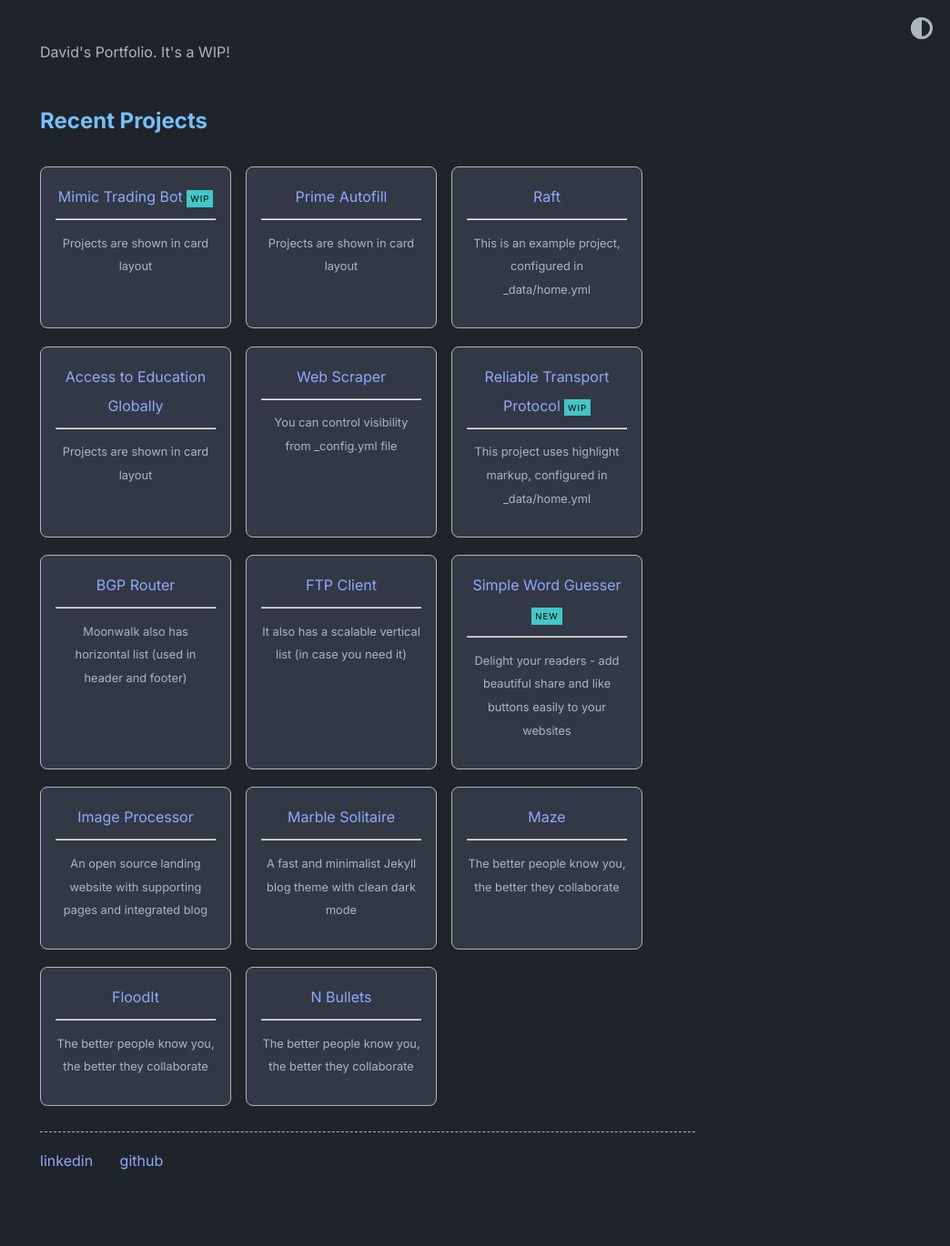
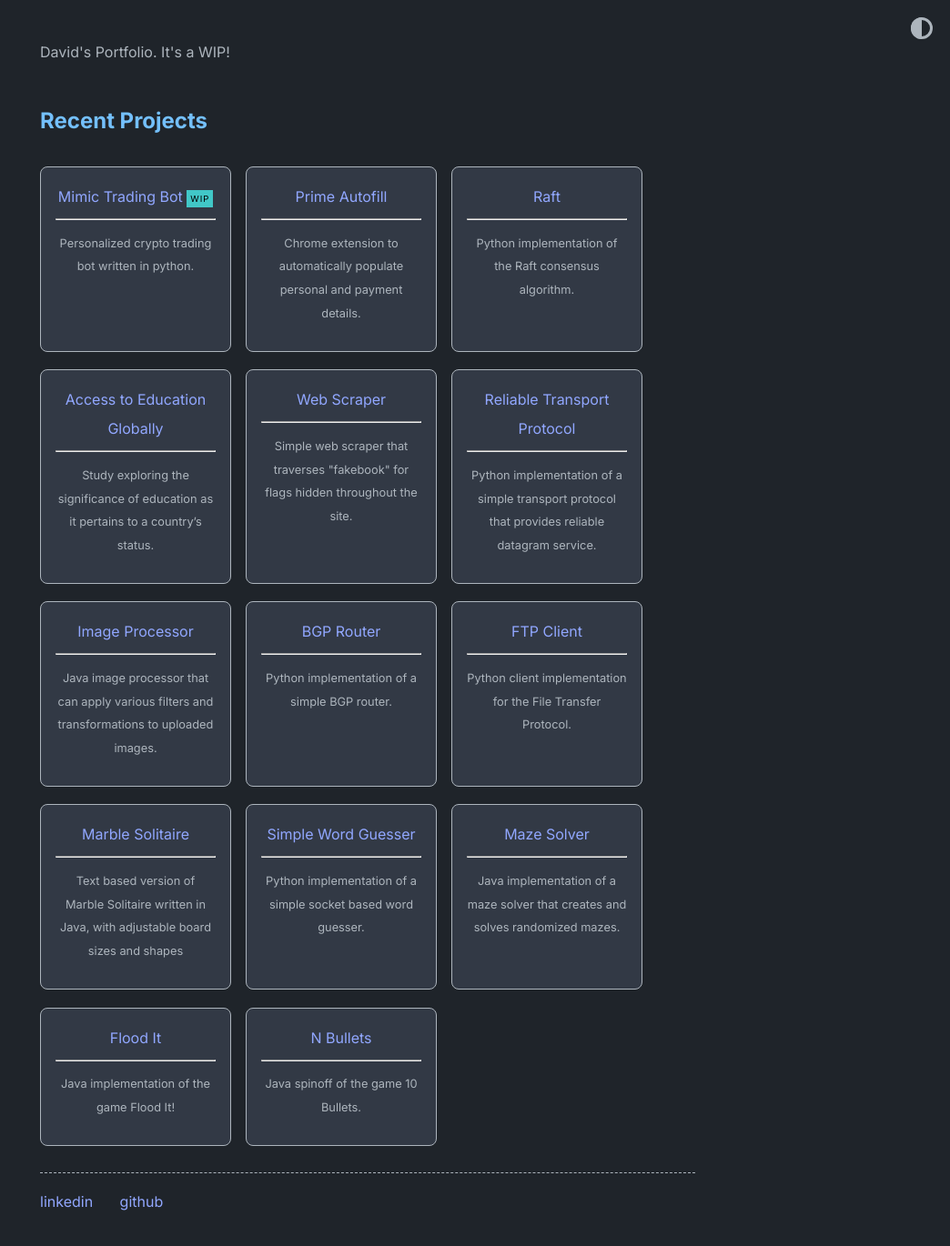
Before and after one commit to david-alade/david-alade.github.io, a Jekyll site: the page built from index.markdown, in a window 1280 px wide and 1400 px high, scrolled down 192 px. Shown: the top 1370 px of the window at 91% size, without its empty margins (236-1280 px from the left). Built offline with Jekyll 4.4.1, drawn with Linux system fonts in a browser that asks for light colours.

Commit message:
updated descriptions

```diff
--- a/_data/home.yml
+++ b/_data/home.yml
@@ -5,63 +5,60 @@ navbar_entries:
 project_entries:
   - title: Mimic Trading Bot
     url: overview-post
-    desc: Projects are shown in card layout
+    desc: Personalized crypto trading bot written in python.
     highlight: WIP
-
 
   - title: Prime Autofill
     url: overview-post
-    desc: Projects are shown in card layout
+    desc: Chrome extension to automatically populate personal and payment details.
 
   - title: Raft
     url: overview-post
-    desc: This is an example project, configured in _data/home.yml
+    desc: Python implementation of the Raft consensus algorithm.
 
   - title: Access to Education Globally
     url: overview-post
-    desc: Projects are shown in card layout
+    desc: Study exploring the significance of education as it pertains to a country’s status.
 
   - title: Web Scraper
     url: overview-post
-    desc: You can control visibility from _config.yml file
+    desc: Simple web scraper that traverses "fakebook" for flags hidden throughout the site.
 
   - title: Reliable Transport Protocol
     url: overview-post
-    desc: This project uses highlight markup, configured in _data/home.yml
-    highlight: WIP
+    desc: Python implementation of a simple transport protocol that provides reliable datagram service.
+
+  - title: Image Processor
+    url: https://github.com/abhinavs/cookie
+    desc: Java image processor that can apply various filters and transformations to uploaded images.
 
   - title: BGP Router
     url: overview-post
-    desc: Moonwalk also has horizontal list (used in header and footer)
+    desc: Python implementation of a simple BGP router.
 
   - title: FTP Client
     url: overview-post
-    desc: It also has a scalable vertical list (in case you need it)
+    desc: Python client implementation for the File Transfer Protocol.
+
+  - title: Marble Solitaire
+    url: https://github.com/abhinavs/moonwalk
+    desc: Text based version of Marble Solitaire written in Java, with adjustable board sizes and shapes
 
   - title: Simple Word Guesser
     url: https://www.soopr.co
-    desc: Delight your readers - add beautiful share and like buttons easily to your websites
-    highlight: NEW
+    desc: Python implementation of a simple socket based word guesser.
 
-  - title: Image Processor
-    url: https://github.com/abhinavs/cookie
-    desc: An open source landing website with supporting pages and integrated blog
+  - title: Maze Solver
+    url: https://www.humangous.co
+    desc: Java implementation of a maze solver that creates and solves randomized mazes.
 
-  - title: Marble Solitaire
-    url: https://github.com/abhinavs/moonwalk
-    desc: A fast and minimalist Jekyll blog theme with clean dark mode
-
-  - title: Maze
+  - title: Flood It
     url: https://www.humangous.co
-    desc: The better people know you, the better they collaborate
-
-  - title: FloodIt
-    url: https://www.humangous.co
-    desc: The better people know you, the better they collaborate
+    desc: Java implementation of the game Flood It!
 
   - title: N Bullets
     url: https://www.humangous.co
-    desc: The better people know you, the better they collaborate
+    desc: Java spinoff of the game 10 Bullets.
 
 footer_entries:
   - title: linkedin
```
Also changed, not shown: 1 other file.
